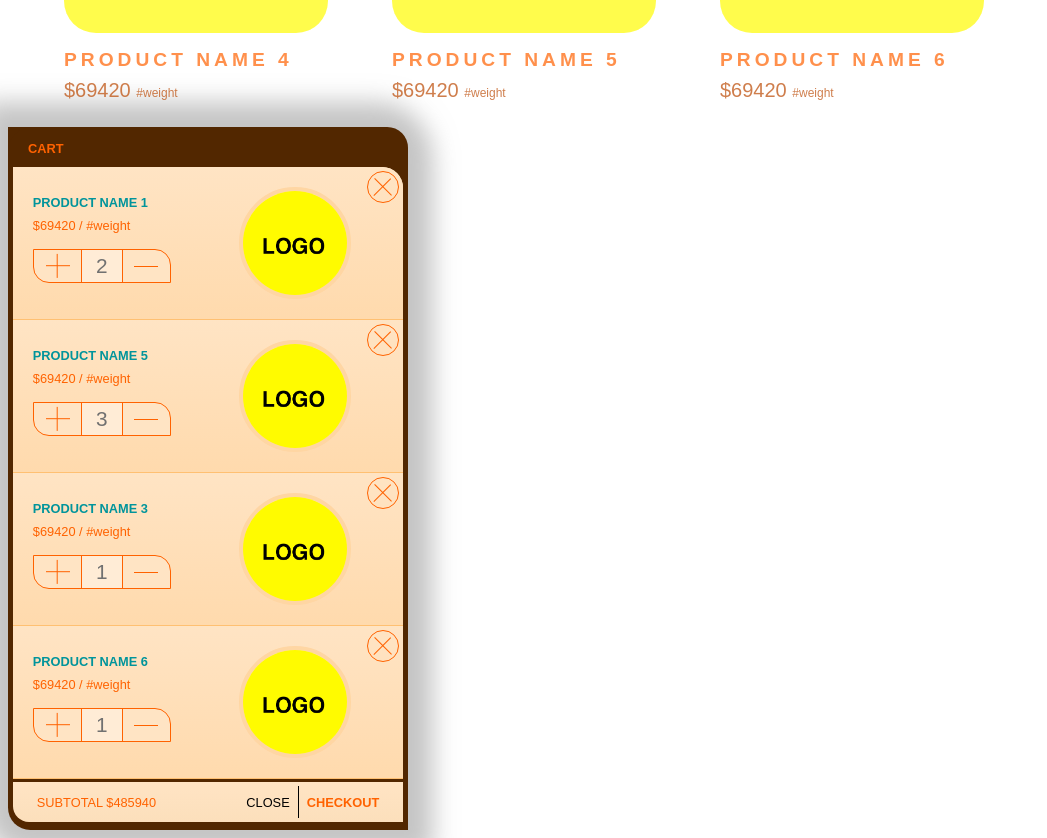
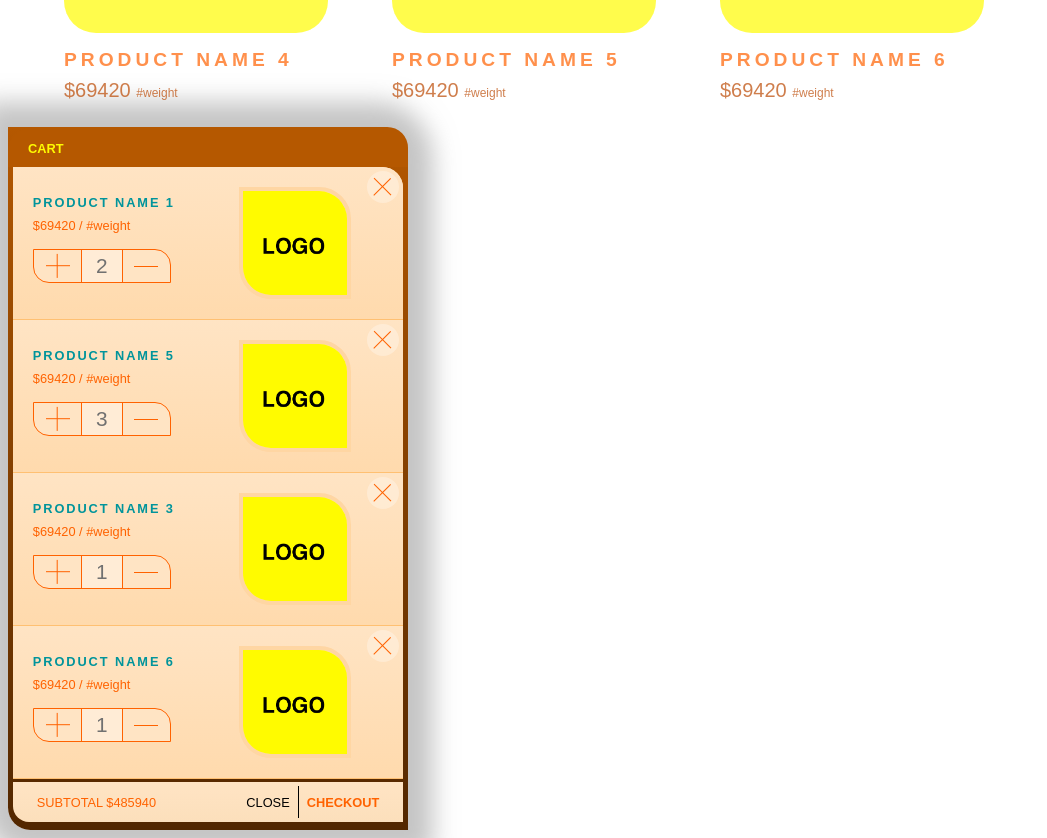
Before and after one commit to lewis-j/react-koana, a React (Create React App) app: page /shop in a window 1280 px wide. Shown: the part 693-1531 px from the top of the page, without its empty margins (0-1047 px from the left). Built offline with nearby package versions, Linux system fonts and the light colour scheme.

Commit message:
styling adjustments on cart and modal for consistency

```diff
--- a/src/Components/Cart/cart.css
+++ b/src/Components/Cart/cart.css
@@ -1,5 +1,9 @@
 .cartModal {
-    background-color: rgb(82, 39, 0);
+    background-image: linear-gradient(
+        to bottom,
+        rgb(181, 88, 0),
+        rgb(82, 39, 0)
+    );
     box-shadow: 0 0 25px 25px rgba(140, 140, 140, 0.5);
     /* inset 0px 0px 10px 20px rgba(0, 0, 0, 0.5); */
     /* border-top-left-radius: 1.2rem; */
@@ -14,7 +18,7 @@
 
 .cartHeaderContainer {
     height: 2.5rem;
-    background-color: rgb(82, 39, 0);
+    background-color: rgb(181, 88, 0);
     /* border:1px solid black; */
     /* border-bottom: 1px solid rgb(255, 192, 114); */
     border-top-left-radius: 1.5rem;
@@ -29,7 +33,7 @@
     padding-top: 0.2rem;
     font-size: 0.8rem;
     font-weight: bold;
-    color: rgb(255, 98, 0);
+    color: rgb(254, 251, 0);
 }
 
 .cartHeaderLogo {
@@ -78,7 +82,8 @@
 
 .cartItemImageContainer {
     /* box-shadow: 0px 0px 5px 5px rgba(254, 251, 0, 0.3); */
-    border-radius: 50%;
+    border-bottom-left-radius: 2rem;
+    border-top-right-radius: 2rem;
     border: 0.25rem solid rgb(255, 214, 163);
     margin: 1rem;
     height: 7rem;
@@ -110,6 +115,7 @@
     width: 75%;
     font-weight: bold;
     color: #01949b;
+    letter-spacing: 0.12rem;
     /* border: 1px solid black; */
 }
 
@@ -210,7 +216,8 @@
 }
 
 .cartRemoveItem {
-    border: 1px solid rgb(255, 98, 0);
+    /* border: 1px solid rgb(255, 98, 0); */
+    background-color: rgba(255, 255, 255, 0.3);
     border-radius: 50%;
     margin-bottom: auto;
     width: 2rem;
@@ -231,11 +238,11 @@
 }
 
 .leftLine {
-    transform: rotate(45deg) translate(0.77rem, 0.5rem);
+    transform: translate(.22rem, .95rem) rotate(45deg) ;
 }
 
 .rightLine {
-    transform: rotate(-45deg) translate(-0.5rem, 0.7rem);
+    transform: translate(.20rem, .9rem) rotate(-45deg) ;
 }
 
 .cartSubTotalContainer {
--- a/src/Components/FocusModal/FocusModal.js
+++ b/src/Components/FocusModal/FocusModal.js
@@ -17,8 +17,8 @@ const FocusModal = ({ handleModalFocus, id }) => {
                         className="modalCloseButton"
                         onClick={() => handleModalFocus("closeButton")}
                     >
-                        <div className="leftLine"></div>
-                        <div className="rightLine"></div>
+                        <div className="modalCloseButtonLeftLine"></div>
+                        <div className="modalCloseButtonRightLine"></div>
                     </div>
                     <div className="modalBorder">
                         <img src={item.image} alt="item"></img>
--- a/src/Components/FocusModal/focusModal.css
+++ b/src/Components/FocusModal/focusModal.css
@@ -14,7 +14,8 @@
     z-index: 1;
     display: flex;
     flex-flow: column nowrap;
-    border-radius: 2rem;
+    border-top-right-radius: 2rem;
+    border-bottom-left-radius: 2rem;
     border: 1px solid rgb(255, 229, 196);
     background-image: linear-gradient(white, white, rgb(255, 228, 196));
     box-shadow: 0 0px 100px 100px rgba(140, 140, 140, 0.5);
@@ -48,7 +49,8 @@
 
 .modalBorder img {
     width: 100%;
-    border-radius: 1.5rem;
+    border-top-right-radius: 1.5rem;
+    border-bottom-left-radius: 1.5rem;
 }
 
 @media screen and (min-width: 751px) {
@@ -81,6 +83,7 @@
     cursor: pointer;
     z-index: 1;
     background-color: rgba(255, 255, 255, 0.5);
+
     font-size: 1rem;
     font-weight: bolder;
     transition: all 0.25s ease-in-out;
@@ -91,18 +94,18 @@
     transition: all 0.25s ease-in-out;
 }
 
-.leftLine,
-.rightLine {
+.modalCloseButtonLeftLine,
+.modalCloseButtonRightLine {
     width: 1.5rem;
     height: 1px;
     background-color: rgb(255, 98, 0);
 }
 
-.leftLine {
+.modalCloseButtonLeftLine {
     transform: rotate(45deg) translate(1px, 1px);
 }
 
-.rightLine {
+.modalCloseButtonRightLine {
     transform: rotate(-45deg);
 }
 
--- a/src/Components/FocusModal/focusModalForm.css
+++ b/src/Components/FocusModal/focusModalForm.css
@@ -1,12 +1,12 @@
 .formContent {
     display: flex;
     flex-flow: column nowrap;
-    gap: 0.2rem;
 }
 
 .quantityLabel {
     color: rgb(113, 113, 113);
     font-size: 0.6rem;
+    margin-bottom: .2rem;
 }
 
 .quantityContainer {
@@ -14,14 +14,13 @@
     display: flex;
     flex-flow: row nowrap;
     height: 2.5rem;
-    gap: 0.5rem;
     margin-bottom: 0.5rem;
 }
 
 .increment {
-    border: 1px solid rgb(122, 47, 0);
-    border-radius: .5rem;
-    width: 2.5rem;
+    border: 1px solid rgb(255, 98, 0);
+    border-bottom-left-radius: 1rem;
+    width: 4rem;
     cursor: pointer;
     transition: all 0.2s ease-in-out;
 }
@@ -39,20 +38,20 @@
     width: 1.5rem;
     height: 1px;
     background-color: rgb(255, 98, 0);
-    transform: translate(0.4rem, 1.2rem);
+    transform: translate(1.2rem, 1.2rem);
 }
 
 .plusVertical {
     width: 1.5rem;
     height: 1px;
     background-color: rgb(255, 98, 0);
-    transform: rotate(90deg) translate(1.1rem, -0.4rem);
+    transform: rotate(90deg) translate(1.1rem, -1.15rem);
 }
 
 .decrement {
-    border: 1px solid rgb(122, 47, 0);
-    border-radius: .5rem;
-    width: 2.5rem;
+    border: 1px solid rgb(255, 98, 0);
+    border-top-right-radius: 1rem;
+    width: 4rem;
     display: flex;
     justify-content: center;
     align-items: center;
@@ -83,8 +82,8 @@
     font-size: 1.5rem;
     background-color:rgb(255, 247, 237);
     color: rgb(113, 113, 113);
-    border: 1px solid rgb(122, 47, 0);
-    border-radius: .5rem;
+    border-top: 1px solid rgb(255, 98, 0);
+    border-bottom: 1px solid rgb(255, 98, 0);
 }
 
 .submitButton {
@@ -96,16 +95,15 @@
     transition: all 0.2s ease-in-out;
     font-size: 0.75rem;
     color: rgb(113, 113, 113);
-    border: 1px solid rgb(122, 47, 0);
-    border-radius: .5rem;
-    border-bottom-right-radius: 1.4rem;
+    border: 1px solid rgb(255, 98, 0);
+    border-bottom-left-radius: 1.4rem;
+    border-top-right-radius: 1.4rem;
 
 }
 
 @media screen and (max-width: 750px) {
     .submitButton {
-        border-bottom-left-radius: 1.3rem;
-        border-bottom-right-radius: 1.3rem;
+        border-top-right-radius: 1.3rem;
     }
 }
 
```
